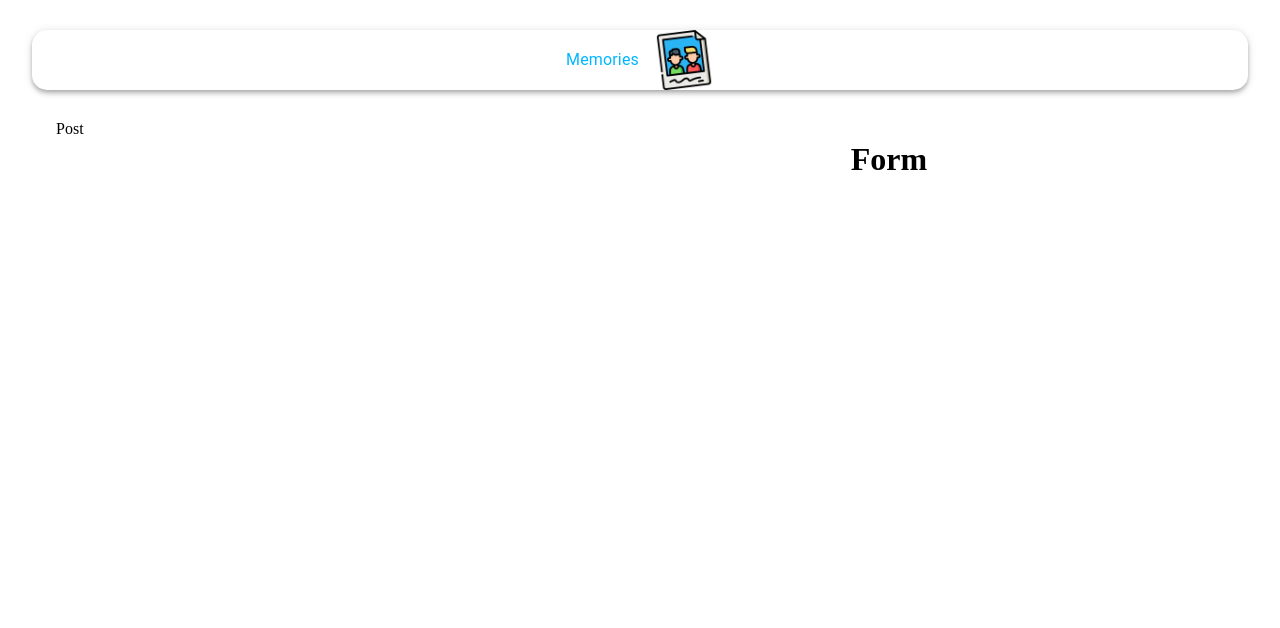
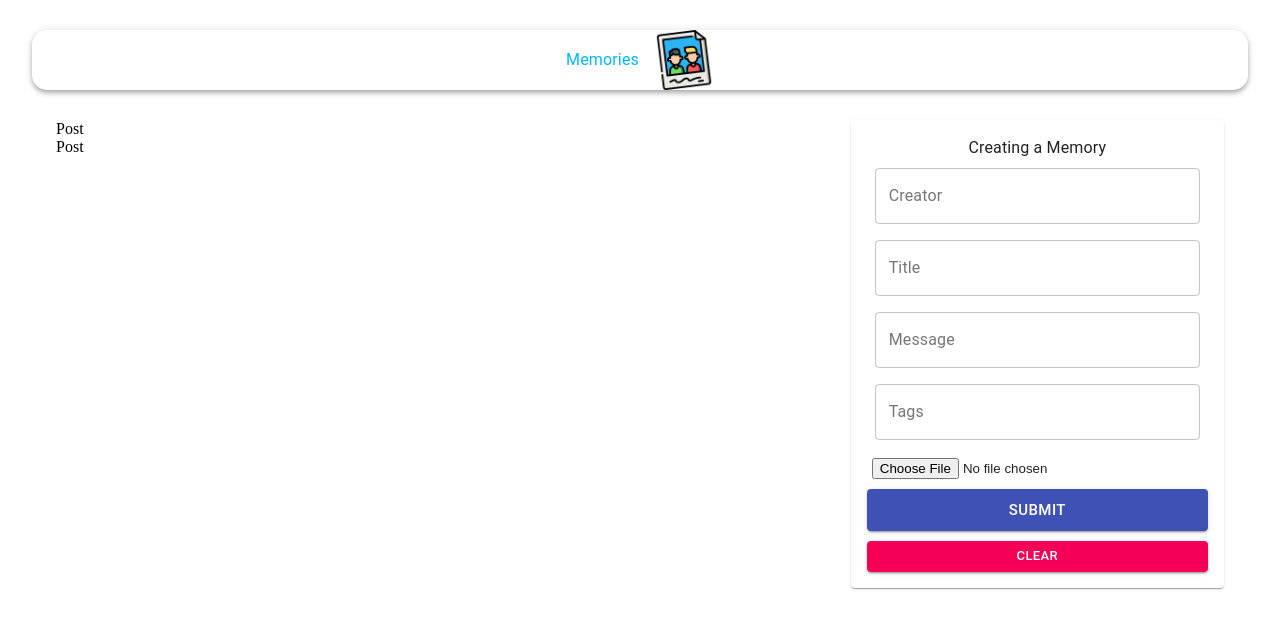
Before and after one commit to mrcoder991/MERN-social-media-app, a React (Create React App) app in the folder client/: page / in a window 1280 px wide. Shown: the top 628 px of the page. Built offline with nearby package versions, Linux system fonts and the light colour scheme; no server answers.

Commit message:
redux setup with create post form complete

```diff
--- a/client/package.json
+++ b/client/package.json
@@ -2,7 +2,7 @@
   "name": "mern-stack-client",
   "version": "0.1.0",
   "private": true,
-  "proxy": "https://memories-project-part4.herokuapp.com/",
+  "proxy": "http://localhost:5000",
   "dependencies": {
     "@material-ui/core": "^4.9.10",
     "@material-ui/icons": "^4.9.1",
@@ -22,7 +22,7 @@
     "react-router-dom": "^5.2.0",
     "react-scripts": "3.4.1",
     "redux": "^4.0.5",
-    "redux-thunk": "^2.3.0"
+    "redux-thunk": "^2.4.1"
   },
   "scripts": {
     "start": "react-scripts start",
--- a/client/src/App.js
+++ b/client/src/App.js
@@ -1,5 +1,8 @@
-import React from "react";
+import React, {useEffect} from "react";
 import { Container, AppBar, Typography, Grow, Grid } from '@material-ui/core';
+import { useDispatch } from "react-redux";
+
+import {getPosts} from'./actions/posts'
 import Posts from "./components/Posts/Posts";
 import Form from "./components/Form/Form";
 import useStyles from './styles';
@@ -8,6 +11,12 @@ import memories from './images/memories.png'
 
 const App = () => {
     const classes = useStyles();
+    const dispatch = useDispatch()
+
+    useEffect(() => {
+        dispatch(getPosts());
+    }, [dispatch]);
+
     return (
         <Container>
             <AppBar className={classes.appBar} position='static' color='inherit'>
@@ -18,7 +27,7 @@ const App = () => {
             </AppBar>
             <Grow in>
                 <Container>
-                    <Grid container justify="space-between" alignItems="stretch" spacing={3}>
+                    <Grid container justifyContent="space-between" alignItems="stretch" spacing={3}>
                         <Grid item xs={12} sm={7}>
                             <Posts/>
                         </Grid>
--- /dev/null
+++ b/client/src/actions/posts.js
@@ -0,0 +1,16 @@
+import { FETCH_ALL, CREATE, UPDATE, DELETE, LIKE } from '../constants/actionTypes';
+
+
+import * as api from '../api';
+
+// Action Creators
+
+export const getPosts = () => async (dispatch) => {
+    try {
+      const { data } = await api.fetchPosts();
+
+      dispatch({ type: FETCH_ALL, payload: data });
+    } catch (error) {
+      console.log(error.message);
+    }
+  };
--- /dev/null
+++ b/client/src/api/index.js
@@ -0,0 +1,5 @@
+import axios from 'axios';
+
+const url = 'http://localhost:5000/posts';
+
+export const fetchPosts = () => axios.get(url);
--- a/client/src/components/Form/Form.js
+++ b/client/src/components/Form/Form.js
@@ -1,10 +1,68 @@
-import React from 'react'
+import React, { useState } from 'react'
+import { TextField, Button, Typography, Paper } from '@material-ui/core';
+import FileBase from 'react-file-base64';
+
 import useStyles from './styles';
 
 const Form = () => {
-    const classes = useStyles();
+  const [postData, setPostData] = useState({ creator: '', title: '', message: '', tags: '', selectedFile: '' });
+
+  const classes = useStyles();
+
+  const handleSubmit = () => {
+
+  }
+  const clear = () => {
+
+  }
   return (
-    <h1>Form</h1>
+    <Paper className={classes.paper}>
+      <form autoComplete='off' className={`${classes.root} ${classes.form}`} onSubmit={handleSubmit}>
+        <Typography varient='h6'>Creating a Memory</Typography>
+        <TextField
+          name="creator"
+          variant='outlined'
+          label="Creator"
+          fullWidth
+          value={postData.creator}
+          onChange={(e) => setPostData({ ...postData, creator: e.target.value })}
+        />
+        <TextField
+          name="title"
+          variant='outlined'
+          label="Title"
+          fullWidth
+          value={postData.title}
+          onChange={(e) => setPostData({ ...postData, title: e.target.value })}
+        />
+        <TextField
+          name="message"
+          variant='outlined'
+          label="Message"
+          fullWidth
+          value={postData.message}
+          onChange={(e) => setPostData({ ...postData, message: e.target.value })}
+        />
+        <TextField
+          name="tags"
+          variant='outlined'
+          label="Tags"
+          fullWidth
+          value={postData.tags}
+          onChange={(e) => setPostData({ ...postData, tags: e.target.value })}
+        />
+        <div className={classes.fileInput}>
+          <FileBase
+            type='file'
+            multiple={false}
+            onDone = {({base64}) => setPostData({...postData, selectedFile: base64})}
+          />
+        </div>
+
+        <Button className={classes.buttonSubmit} variant="contained" color="primary" size="large" type="submit" fullWidth>Submit</Button>
+        <Button variant="contained" color="secondary" size="small" onClick={clear} fullWidth>Clear</Button>
+      </form>
+    </Paper>
   )
 }
 
--- a/client/src/components/Posts/Posts.js
+++ b/client/src/components/Posts/Posts.js
@@ -1,12 +1,17 @@
 import React from 'react'
+import { useSelector } from 'react-redux';
+
 import Post from './Post/Post'
 import useStyles from './styles';
 
+const Posts = () => {
+    const posts = useSelector((state) => state.posts)
+    const classes = useStyles();
 
-const Posts = () => {
-    const classes = useStyles();
+    console.log(posts)
   return (
       <div>
+          <Post />
           <Post />
       </div>
   )
--- /dev/null
+++ b/client/src/constants/actionTypes.js
@@ -0,0 +1,5 @@
+export const CREATE = 'CREATE';
+export const UPDATE = 'UPDATE';
+export const DELETE = 'DELETE';
+export const FETCH_ALL = 'FETCH_ALL';
+export const LIKE = 'LIKE';
--- a/client/src/index.js
+++ b/client/src/index.js
@@ -1,6 +1,18 @@
 import React from 'react';
 import ReactDOM from 'react-dom';
+import { Provider } from 'react-redux';
+import { createStore, applyMiddleware, compose } from 'redux';
+import thunk from 'redux-thunk';
 
+import { reducers } from './reducers';
 import App from './App';
+// import './index.css';
 
-ReactDOM.render(<App />, document.getElementById('root'));
+const store = createStore(reducers, compose(applyMiddleware(thunk)));
+
+ReactDOM.render(
+  <Provider store={store}>
+    <App />
+  </Provider>,
+  document.getElementById('root'),
+);
--- /dev/null
+++ b/client/src/reducers/index.js
@@ -0,0 +1,5 @@
+import { combineReducers } from 'redux';
+
+import posts from './posts';
+
+export const reducers = combineReducers({ posts });
--- /dev/null
+++ b/client/src/reducers/posts.js
@@ -0,0 +1,13 @@
+import { FETCH_ALL, CREATE, UPDATE, DELETE, LIKE } from '../constants/actionTypes';
+
+export default (posts = [], action) => {
+    switch (action.type) {
+        case FETCH_ALL:
+            return action.payload;
+        case CREATE:
+            return posts;
+
+        default:
+            return posts;
+    }
+}
```
Also changed, not shown: 2 other files (tests, documents, lock files or other folders).
